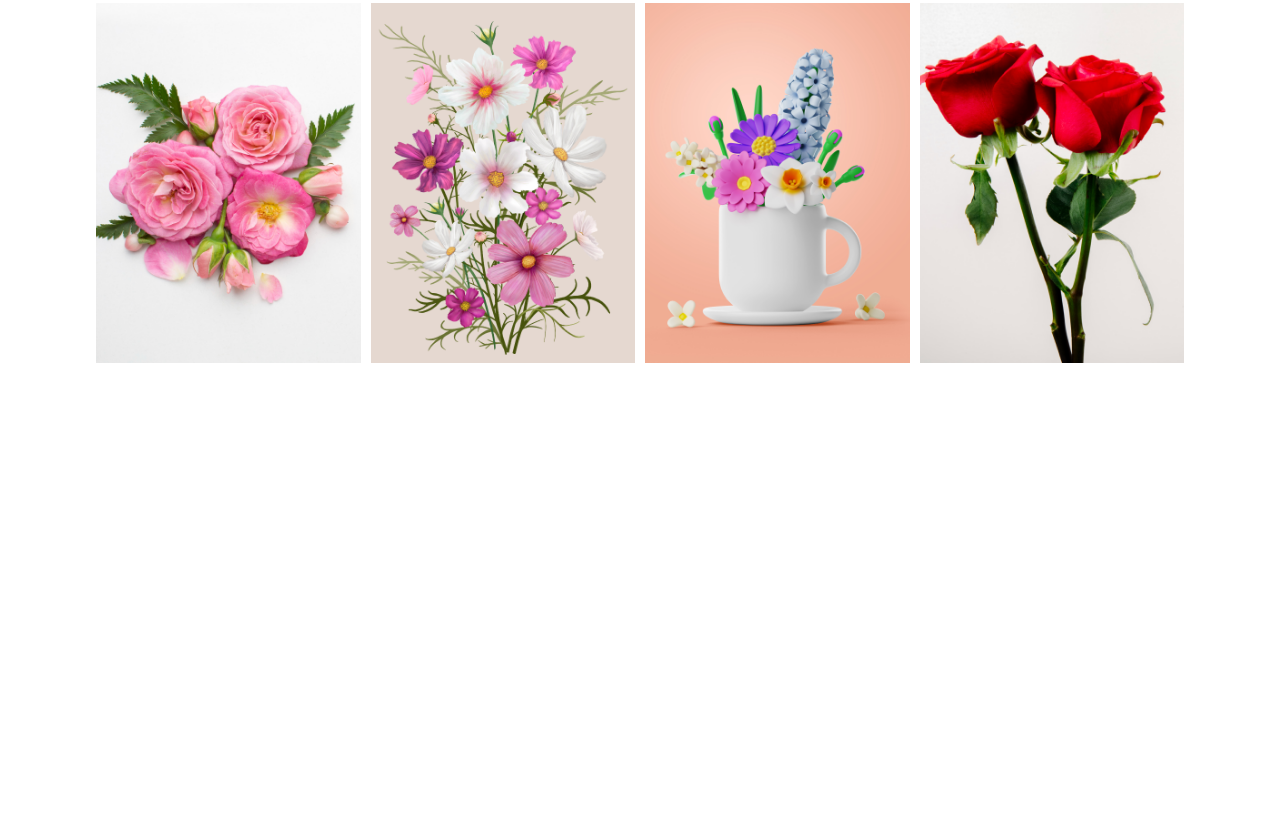
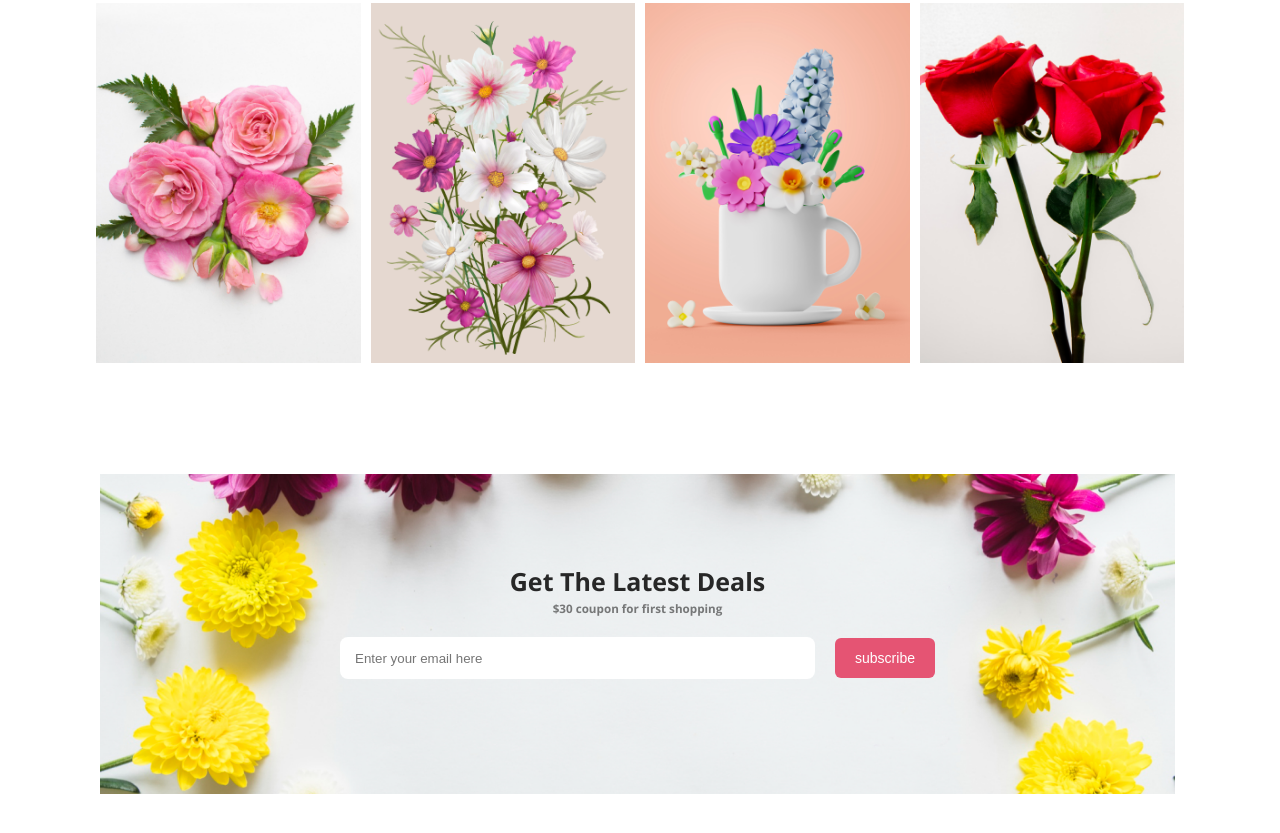
Before and after one commit to Mahmodul7314/flower-shop-website, a plain HTML site: page index.html in a window 1280 px wide. Shown: the part 2321-3154 px from the top of the page. Before the commit the page ends 2795 px from the top, so only its background shows below. Drawn offline with nearby package versions, Linux system fonts and the light colour scheme.

Commit message:
get deals section finished

```diff
--- a/index.html
+++ b/index.html
@@ -77,7 +77,25 @@
             </div>
         </div>
     </section>
+    <section>
 
+        <div class="get-latest-container">
+            <h3 class="get-lates-title">Get The Latest Deals</h3>
+            <p class="get-description"><small>$30 coupon for first shopping</small></p>
+
+            <div class="input-container">
+                <div class="mail">
+                    <input type="email"
+                    style="width: 450px;height:34px; border-radius: 8px;
+                    background: #FFF; padding:4px 10px 4px 15px ;border: none;"
+                    placeholder="Enter your email here" id="">
+                </div>
+                <div><button class="btn  btn3">subscribe</button></div>
+
+            </div>
+        </div>
+
+    </section>
 </main>
 <footer>
 
--- a/style.css
+++ b/style.css
@@ -193,13 +193,15 @@ margin-bottom: 20px;
     background: url("./Flower Asset/Flower\ 01.png");
     background-size: cover;
     background-position: center;
+    background-repeat: no-repeat;
     }
 .box2{ width: 200px;
     height: 280px;
     padding: 40px;
     background:url("./Flower Asset/Rectangle\ 4.png");
     background-size: cover;
-    background-position: center;}
+    background-position: center;
+    background-repeat: no-repeat;}
 .box3{
     width: 200px;
     height: 280px;
@@ -207,6 +209,7 @@ margin-bottom: 20px;
     background:url("./Flower Asset/Rectangle\ 5.png");
     background-size: cover;
     background-position: center;
+    background-repeat: no-repeat;
 }
 .box4{
     width: 200px;
@@ -215,6 +218,7 @@ margin-bottom: 20px;
     background:url("./Flower Asset/Rectangle\ 6.png");
     background-size: cover;
     background-position: center;
+    background-repeat: no-repeat;
 }
 .instaimg-container{
 
@@ -227,3 +231,47 @@ width:85%;
 margin: auto;
 
 }
+
+.get-latest-container{
+    height: 300px;
+    width: 1055px;
+    margin-left: 100px;
+    background:url("./Flower Asset/Rectangle\ 9.png");
+    background-position: center;
+    background-repeat: no-repeat;
+    background-size: cover;
+   padding:10px;
+   margin-bottom: 70px;
+
+}
+
+
+.get-lates-title{
+    color: #272727;
+    text-align: center;
+    font-size: 25px;
+    font-style: normal;
+    font-weight: 800px;
+    margin-top: 80px;
+    }
+   .get-description{
+    color: rgba(39, 39, 39, 0.60);
+    text-align: center;
+    font-size: 14px;
+    font-weight: 400;
+    margin-bottom: 20px;
+
+
+   }
+
+   .input-container{
+    display: flex;
+    justify-content: center;
+    align-items: center;
+    gap:20px;
+
+   }
+
+.btn3{width: 100px;
+    margin: auto;
+}
```
